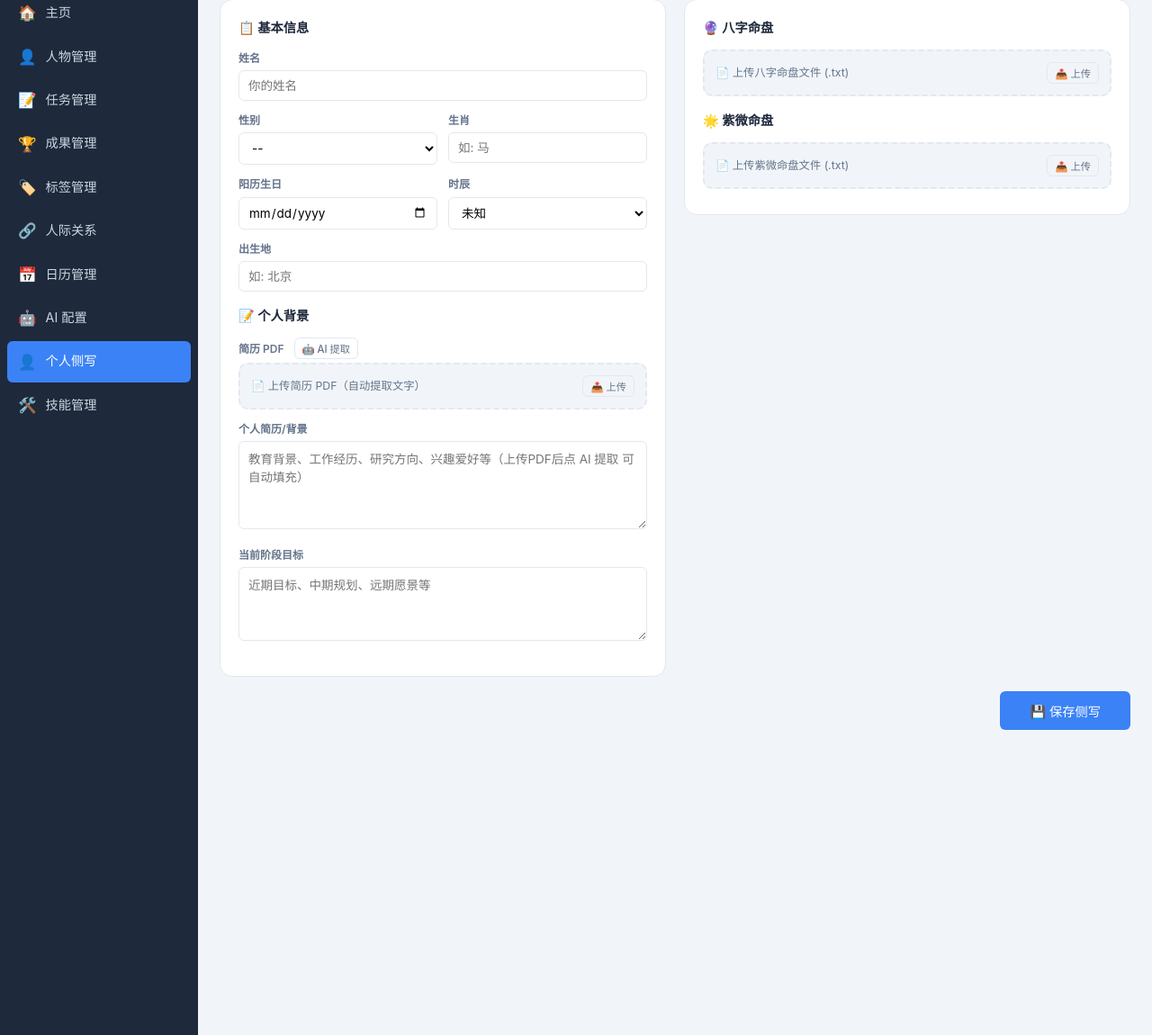
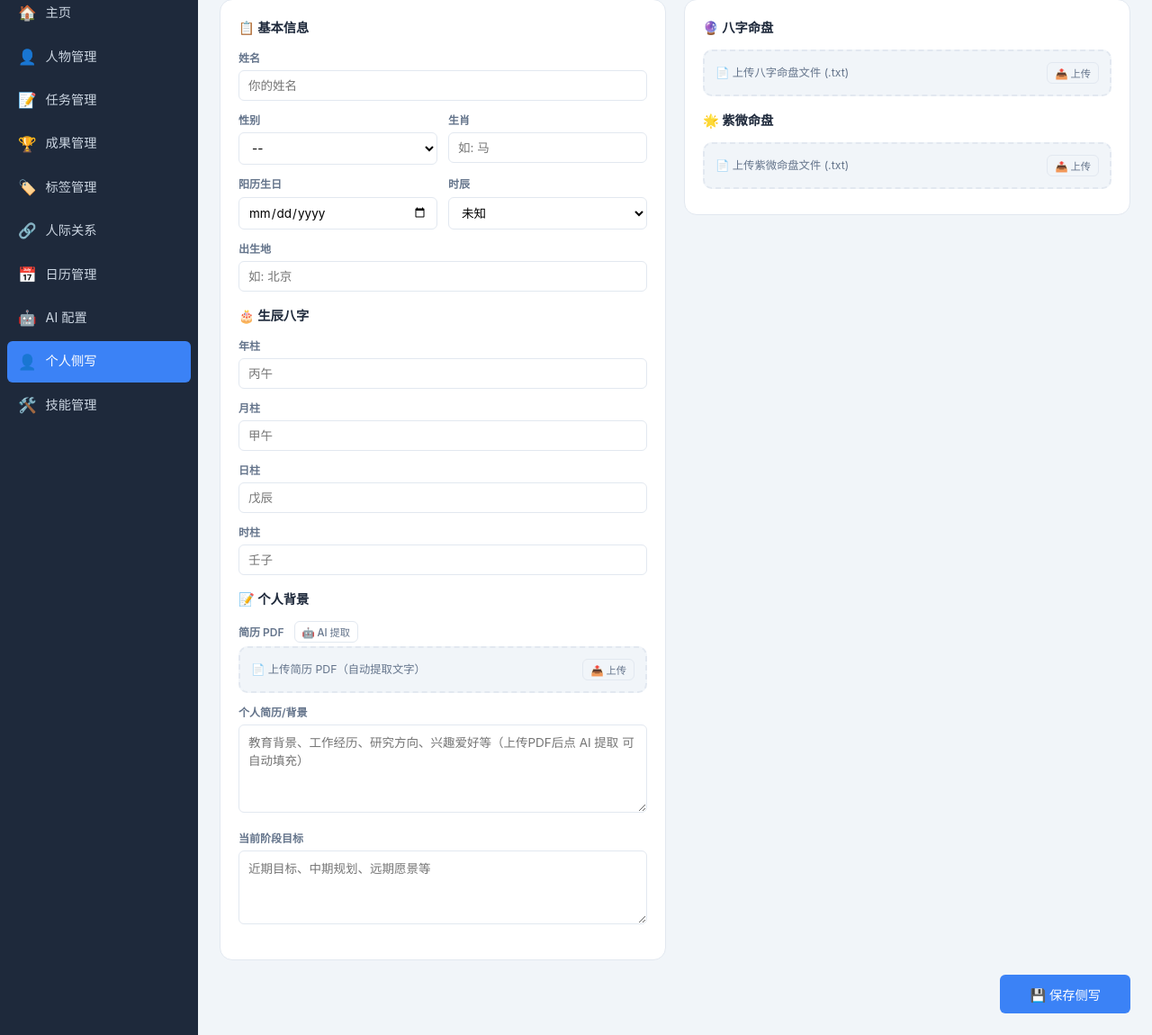
Before and after one commit to hyphenzhao/WhatFUHaveDone, a PHP site: page /v1/pages/profile.php in a window 1280 px wide. Shown: the part 76-1226 px from the top of the page at 90% size. Run offline with PHP 8.4, Linux system fonts and the light colour scheme; data that the repository does not hold is empty; some libraries are stand-ins or nearby versions.

Commit message:
feat: add 生辰八字 four-pillar input fields to profile

```diff
--- a/pages/profile.php
+++ b/pages/profile.php
@@ -21,6 +21,14 @@ $page_content = <<<'HTML'
         </select></div>
     </div>
     <div class="form-group"><label>出生地</label><input class="form-input" id="pfBirthPlace" placeholder="如: 北京"></div>
+
+    <h3 style="margin-top:16px;">🎂 生辰八字</h3>
+    <div class="form-row-4">
+        <div class="form-group"><label>年柱</label><input class="form-input bazi-input" id="pfYear" placeholder="丙午" maxlength="2"></div>
+        <div class="form-group"><label>月柱</label><input class="form-input bazi-input" id="pfMonth" placeholder="甲午" maxlength="2"></div>
+        <div class="form-group"><label>日柱</label><input class="form-input bazi-input" id="pfDay" placeholder="戊辰" maxlength="2"></div>
+        <div class="form-group"><label>时柱</label><input class="form-input bazi-input" id="pfTime" placeholder="壬子" maxlength="2"></div>
+    </div>
 
     <h3 style="margin-top:16px;">📝 个人背景</h3>
     <div class="form-group">
@@ -166,6 +174,11 @@ document.addEventListener('DOMContentLoaded', async () => {
         document.getElementById('pfShengXiao').value = p.shengxiao || '';
         document.getElementById('pfResume').value = p.resume || '';
         document.getElementById('pfGoals').value = p.goals || '';
+        // Restore BaZi pillars
+        if (p.bazi_year) document.getElementById('pfYear').value = p.bazi_year;
+        if (p.bazi_month) document.getElementById('pfMonth').value = p.bazi_month;
+        if (p.bazi_day) document.getElementById('pfDay').value = p.bazi_day;
+        if (p.bazi_time) document.getElementById('pfTime').value = p.bazi_time;
         // Restore files: bazi stored in shishen key, ziwei in dayun key
         if (p.shishen && p.shishen.length > 10) { baziContent = p.shishen; baziFileName = '八字命盘.txt'; showFile('bazi', baziFileName, new Blob([baziContent]).size, baziContent); }
         if (p.dayun && p.dayun.length > 10) { ziweiContent = p.dayun; ziweiFileName = '紫微命盘.txt'; showFile('ziwei', ziweiFileName, new Blob([ziweiContent]).size, ziweiContent); }
@@ -180,6 +193,10 @@ document.addEventListener('DOMContentLoaded', async () => {
                 birth_time: document.getElementById('pfBirthTime').value,
                 birth_place: document.getElementById('pfBirthPlace').value.trim(),
                 shengxiao: document.getElementById('pfShengXiao').value.trim(),
+                bazi_year: document.getElementById('pfYear').value.trim(),
+                bazi_month: document.getElementById('pfMonth').value.trim(),
+                bazi_day: document.getElementById('pfDay').value.trim(),
+                bazi_time: document.getElementById('pfTime').value.trim(),
                 resume: document.getElementById('pfResume').value.trim() || resumeContent,
                 goals: document.getElementById('pfGoals').value.trim(),
                 shishen: baziContent,
```
